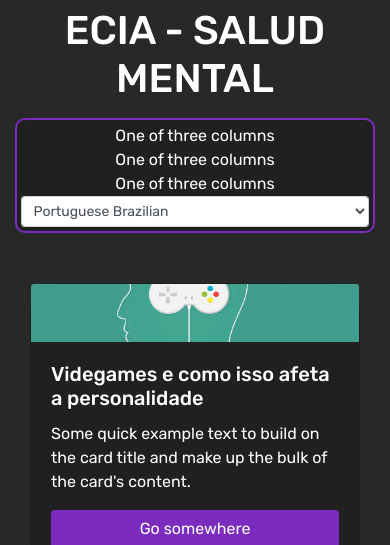
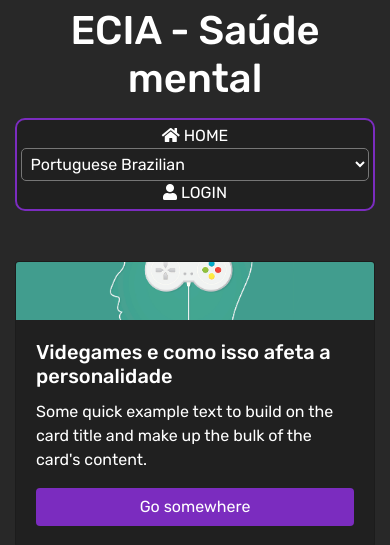
Before and after one commit to LuanDiegs/Salud-mental, a PHP site: page / in a window 390 px wide. Shown: the top 545 px of the page. Run offline with PHP 8.4, Linux system fonts and the light colour scheme.

Commit message:
Include a base navbar and some ajusts in the code

```diff
--- a/functions/translate.js
+++ b/functions/translate.js
@@ -1,5 +1,10 @@
 const langSelect = document.getElementById('langSelect');
 const titulo = document.querySelector('.main-title');
+
+window.onload = () => {
+    console.log("oi");
+    changeLanguage();
+}
 
 function changeLanguage() {
     const valueSelect = langSelect.value;
--- a/index.php
+++ b/index.php
@@ -1,5 +1,6 @@
 <!DOCTYPE html>
 <html>
+
 <head>
     <meta charset="UTF-8">
     <meta http-equiv="X-UA-Compatible" content="IE=edge">
@@ -15,6 +16,7 @@
     <link rel="preconnect" href="https://fonts.googleapis.com">
     <link rel="preconnect" href="https://fonts.gstatic.com" crossorigin>
     <link href="https://fonts.googleapis.com/css2?family=Rubik:ital,wght@0,300..900;1,300..900&display=swap" rel="stylesheet">
+    <link rel="stylesheet" href="https://use.fontawesome.com/releases/v5.7.0/css/all.css" integrity="sha384-lZN37f5QGtY3VHgisS14W3ExzMWZxybE1SJSEsQp9S+oqd12jhcu+A56Ebc1zFSJ" crossorigin="anonymous">
 </head>
 <style>
     @font-face {
@@ -22,59 +24,18 @@
         src: url('resources/fonts/OdinRounded-Bold.otf');
     }
 
-        body{
+    body {
         background-color: #282828;
         font-family: 'rubik';
     }
+</style>
 
-        .card-img-top {
-            width: 100%;
-            height: 15vw;
-            object-fit: cover;
-        }
-
-        .card {
-            background-color: #202020;
-            border-radius: 30px;
-        }
-
-        .card-text{
-            color: #FFFFFF;
-        }
-
-        .card-title{
-            color: #FFFFFF;
-        }
-
-        .navbar-principal{
-            background-color: #202020;
-            border-radius: 10px;
-            padding: 1%;
-            margin-bottom: 50px;
-            color: white;
-            text-align: center;
-
-            border: 2px solid #7B2CBF;
-        }
-
-        .btn-card{
-            background-color: #7B2CBF;
-            color: white;
-        }
-
-        .btn-card:hover{
-            background-color: #3c096c;
-            transition: 0.5s;
-            color: white;
-        }
-
-    </style>
 <body>
     <?php
     //Session do carrinho
     session_start();
 
-            if(!isset($_SESSION['carrinho'])){
+    if (!isset($_SESSION['carrinho'])) {
         $_SESSION['carrinho'] = array();
     }
 
@@ -83,35 +44,11 @@
     $sql = "SELECT * from produto";
     ?>
 
-        <div class="container">
-            <!-- TITULO -->
-            <div class="container-xl" style="padding: 2%; border-radius: 10px;">
-                <h1 class="text-center main-title" style="color: white;">ECIA - SALUD MENTAL</h1>
-            </div>
+    <!-- Inclui a navbar padrão do site -->
+    <?php include 'parts/navbar.php' ?>
 
-             <!-- Navbar -->
-             <div class="container-fluid navbar-principal">
-                <div class="row">
-                    <div class="col-sm-3">
-                    One of three columns
-                    </div>
-                    <div class="col-sm-3">
-                    One of three columns
-                    </div>
-                    <div class="col-sm-3">
-                    One of three columns
-                    </div>
-                    <div class="col-sm-3">
-                        <select onchange="changeLanguage()" class="form-control form-control-sm langSelect" aria-label="Selecione o idioma" id="langSelect">
-                            <option value="pt_br" selected>Portuguese Brazilian</option>
-                            <option value="en_us">English</option>
-                            <option value="esp">Spanish</option>
-                        </select>
-                    </div>
-                </div>
-            </div>
-
-            <!-- CARDS -->
+    <!-- Cards -->
+    <div class="container-cards">
         <div class="container">
             <div class="row">
                 <div class="col">
@@ -153,4 +90,12 @@
     <script src="https://cdn.jsdelivr.net/npm/bootstrap@4.4.1/dist/js/bootstrap.min.js" integrity="sha384-wfSDF2E50Y2D1uUdj0O3uMBJnjuUD4Ih7YwaYd1iqfktj0Uod8GCExl3Og8ifwB6" crossorigin="anonymous"></script>
     <script src="functions/translate.js" type="text/javascript"></script>
 </body>
+
+<script>
+    // Run when the page is loaded
+    window.onload = function onload() {
+        changeLanguage();
+    }
+</script>
+
 </html>
--- /dev/null
+++ b/parts/navbar.php
@@ -0,0 +1,92 @@
+<style>
+    @font-face {
+        font-family: 'OdinRounded-Bold';
+        src: url('resources/fonts/OdinRounded-Bold.otf');
+    }
+
+    .card-img-top {
+        width: 100%;
+        height: 15vw;
+        object-fit: cover;
+    }
+
+    .card {
+        background-color: #202020;
+    }
+
+    .card-text {
+        color: #FFFFFF;
+    }
+
+    .card-title {
+        color: #FFFFFF;
+    }
+
+    .navbar-principal {
+        background-color: #202020;
+        border-radius: 10px;
+        padding: 1%;
+        margin-bottom: 50px;
+        color: white;
+        text-align: center;
+
+        border: 2px solid #7B2CBF;
+    }
+
+    .btn-card {
+        background-color: #7B2CBF;
+        color: white;
+    }
+
+    .btn-card:hover {
+        background-color: #3c096c;
+        transition: 0.5s;
+        color: white;
+    }
+
+    .langSelect {
+        background-color: #202020;
+        width: 100%;
+        border-radius: 5px;
+        color: white;
+        font-size: 16px;
+        padding: 5px;
+    }
+
+    a {
+        color: white;
+        text-decoration: none;
+    }
+
+    a:hover {
+        color: #c77dff;
+        text-decoration: none;
+        cursor: pointer;
+    }
+</style>
+
+<div class="container">
+    <!-- TITULO -->
+    <div class="container-xl" style="padding: 2%; border-radius: 10px;">
+        <h1 class="text-center main-title" style="color: white;">ECIA - SALUD MENTAL</h1>
+    </div>
+
+    <!-- NAVBAR -->
+    <div class="container-fluid navbar-principal">
+        <div class="row">
+            <div class="col-sm-4 my-auto navbar-item navbar-item-home">
+                <a href="#"><i class="fas fa-home"></i> HOME</a>
+            </div>
+            <div class="col-sm-4">
+                <select onchange="changeLanguage()" class="langSelect" aria-label="Selecione o idioma" id="langSelect">
+                    <option value="pt_br" selected>Portuguese Brazilian</option>
+                    <option value="en_us">English</option>
+                    <option value="esp">Spanish</option>
+                </select>
+            </div>
+            <div class="col-sm-4 my-auto navbar-item navbar-item-login">
+                <a href="#"><i class="fas fa-user"></i> LOGIN</a>
+            </div>
+        </div>
+    </div>
+</div>
```
Also changed, not shown: teste.php (deleted, +0 -112 lines). Lines whose indentation alone changed are shown as unchanged.
